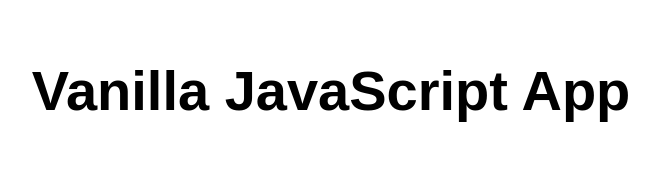
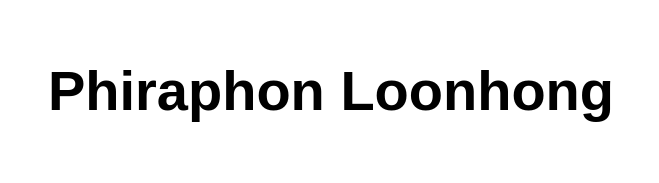
Before and after one commit to Blackevil7/kkuwebapp, a website: page src/index.html in a window 1280 px wide. Shown: the whole page, without its empty margins (309-968 px from the left). Drawn offline with Linux system fonts and the light colour scheme.

Commit message:
Update index.html

```diff
--- a/src/index.html
+++ b/src/index.html
@@ -10,7 +10,7 @@
 
 <body>
   <main>
-    <h1>Vanilla JavaScript App</h1>
+    <h1>Phiraphon Loonhong</h1>
   </main>
 </body>
 
```
